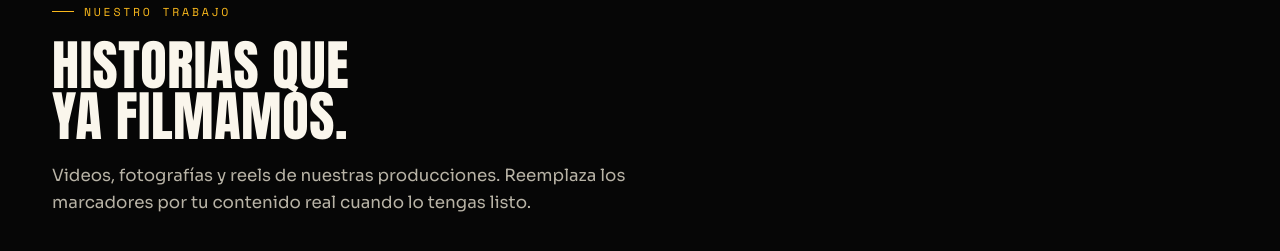
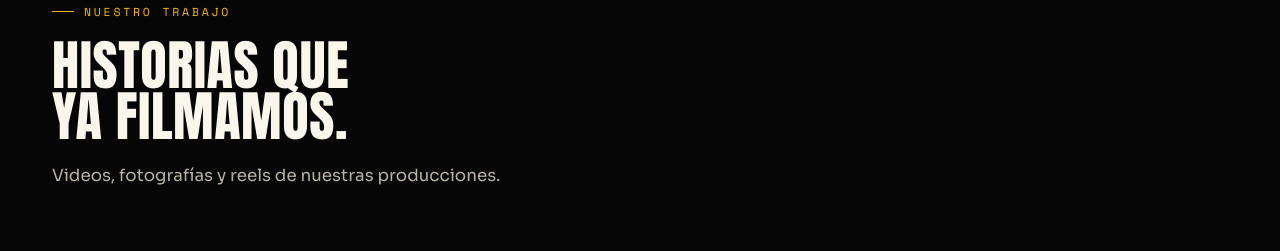
Before and after one commit to shake-bee/Panda-Producciones, a plain HTML site: page index.html in a window 1280 px wide. Shown: the part 3077-3328 px from the top of the page. Drawn offline with nearby package versions, Linux system fonts and the light colour scheme.

Commit message:
Actualización de Página

```diff
--- a/index.html
+++ b/index.html
@@ -1420,7 +1420,7 @@
       <div class="block-head">
         <div class="eyebrow">Nuestro trabajo</div>
         <h2>Historias que<br>ya filmamos.</h2>
-        <p>Videos, fotografías y reels de nuestras producciones. Reemplaza los marcadores por tu contenido real cuando lo tengas listo.</p>
+        <p>Videos, fotografías y reels de nuestras producciones.</p>
       </div>
 
       <div class="work-tabs">
```
